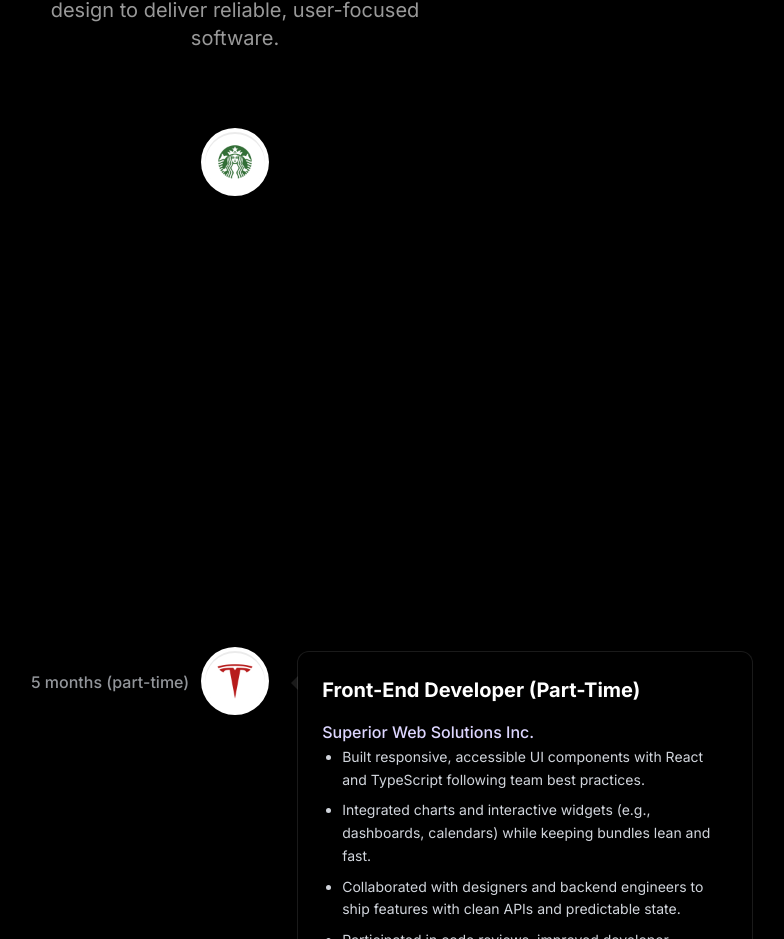
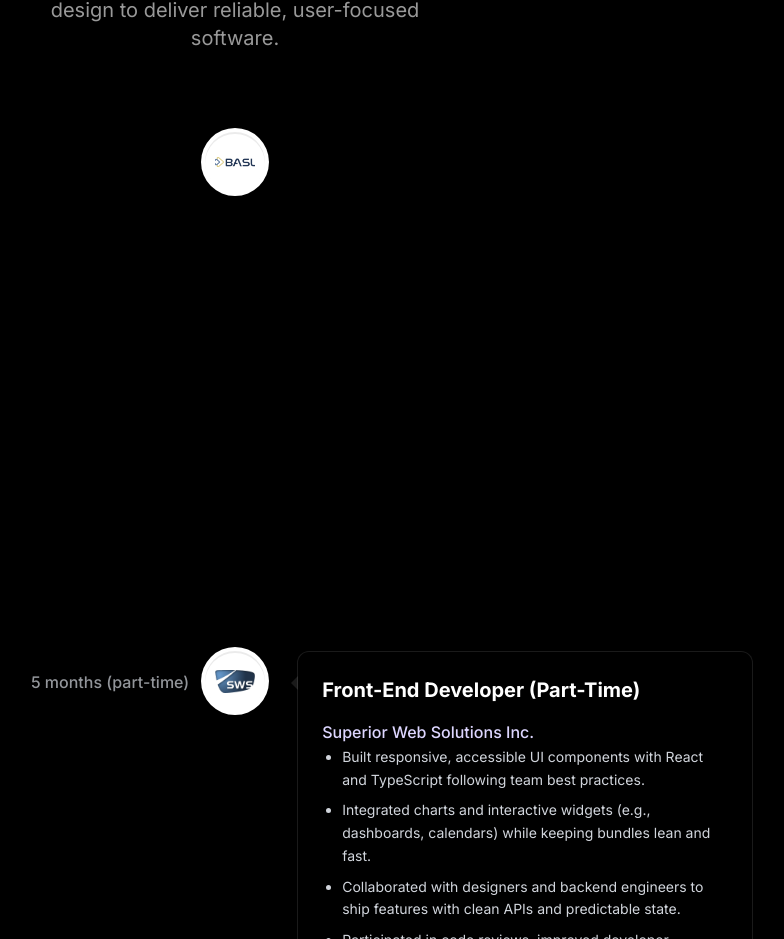
Before and after one commit to rahulrajput34/Portfolio-Website, a Next.js app: page / in a window 1280 px wide. Shown: the part 2234-3173 px from the top of the page, without its empty margins (405-1189 px from the left). Built offline with nearby package versions, Linux system fonts and the light colour scheme; a web font is replaced by a local one.

Commit message:
fix: update company logos and clarify experience duration

```diff
--- a/sections/Experience.tsx
+++ b/sections/Experience.tsx
@@ -10,8 +10,8 @@ import Image, { StaticImageData } from "next/image";
 import "react-vertical-timeline-component/style.min.css";
 
 // TODO: swap these placeholders with your real company logos when you have them.
-import starbucksLogo from "@/assets/company/starbucks.png";
-import teslaLogo from "@/assets/company/tesla.png";
+import starbucksLogo from "@/assets/company/basl.png";
+import teslaLogo from "@/assets/company/sws.png";
 
 type ExperienceItem = {
   title: string;
@@ -28,7 +28,7 @@ const experiences: ExperienceItem[] = [
     company: "BASL Inc.",
     icon: starbucksLogo, // replace with your BASL logo asset
     iconBg: "#ffffff",
-    date: "8 months",
+    date: "8 months (Co-op)",
     points: [
       "Built and shipped a multi-party chat system for agents, vendors, and admins to coordinate marketing activity.",
       "Designed a multi-role onboarding flow (organization, vendor, customer) with clear validation and auditability.",
```
